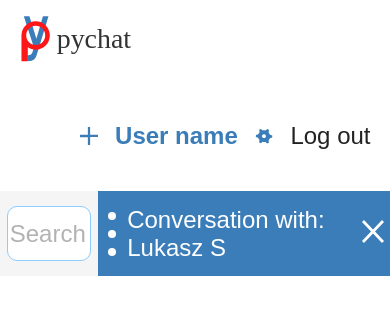
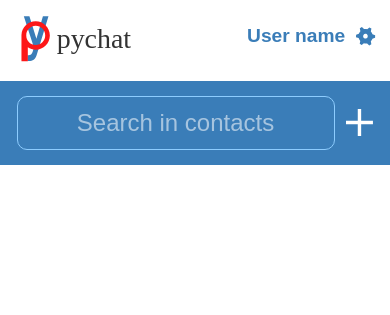
Before and after one commit to lStrachanowski/pychat, a Flask app: page /chat in a window 390 px wide. Shown: the top 315 px of the page. Run offline with Flask 2, Linux system fonts and the light colour scheme.

Commit message:
user logged menu , search and contact bar for mobile devices styled

```diff
--- a/static/css/main.css
+++ b/static/css/main.css
@@ -422,6 +422,76 @@ input{
 
 /* mobile phone mode */
 @media only screen and (max-width: 599px){
+    .search-input-mobile-style{
+        width: 80%;
+        height: 60%;
+        border: 1px solid #8DCCFE;
+        border-radius: 10px;
+        color: rgb(255, 255, 255);
+        font-size: 1.5em;
+        background: #3A7DB8;
+    }
+    ::-webkit-input-placeholder {
+        color: white
+     }
+
+     :-moz-placeholder { /* Firefox 18- */
+        color: white
+     }
+
+     ::-moz-placeholder {  /* Firefox 19+ */
+        color: white
+     }
+
+     :-ms-input-placeholder {
+        color: white
+     }
+    .desktop-search-box{
+        display: none;
+    }
+    .mobile-search-box{
+        display: flex;
+        align-items: center;
+        width: 100%;
+        background:  #3A7DB8;
+        height: 10vh;
+        justify-content: center;
+    }
+    .desktop-contact-panel{
+        display: none;
+    }
+    .index-header-menu-position-logged{
+        width: 50%;
+        margin: 1%;
+    }
+
+    .index-header-user-logged {
+        margin: 5% 0%;
+        height: 45px;
+    }
+
+    .gear-style {
+        width: 11%;
+        padding: 2% 5%;
+    }
+
+    .black {
+        display: none;
+    }
+    .plus-item{
+        display: none;
+    }
+    .plus-item-mobile{
+        width: 7%;
+        padding: 0% 0% 0% 3%;
+    }
+
+    .blue {
+        color: #3A7DB8;
+        font-size: 1.2em;
+        font-weight: 600;
+    }
+
     .phone-position{
         display: none;
     }
--- a/templates/chat.html
+++ b/templates/chat.html
@@ -3,7 +3,7 @@
 <div class="index-header-menu-position-logged">
         <div class="index-header-user-logged">
             <div class="user-position">
-                   <img src="/static/img/plus.svg" alt="plus" class="gear-style"> <span class="blue">User name</span><img src="/static/img/gear.svg" alt="gear" class="gear-style"> <span class="black">Log out</span>
+                   <img src="/static/img/plus.svg" alt="plus" class="gear-style plus-item"> <span class="blue">User name</span><img src="/static/img/gear.svg" alt="gear" class="gear-style"> <span class="black">Log out</span>
             </div>
         </div>
     </div>
@@ -22,5 +22,9 @@
         <span class="contact-style">Conversation with: Lukasz S</span>
         <span class="x-size"><img src="/static/img/x.svg"></span>
     </div>
+    <div class="mobile-search-box">
+            <input class="search-input-mobile-style" placeholder="Search in contacts">
+            <img src="/static/img/plus-white.svg" alt="plus" class="gear-style  plus-item-mobile">
+    </div>
 </div>
 {% endblock %}
```
Also changed, not shown: other parts of static/css/main.css (+124 -5 lines), static/img/plus-white.svg (added).
